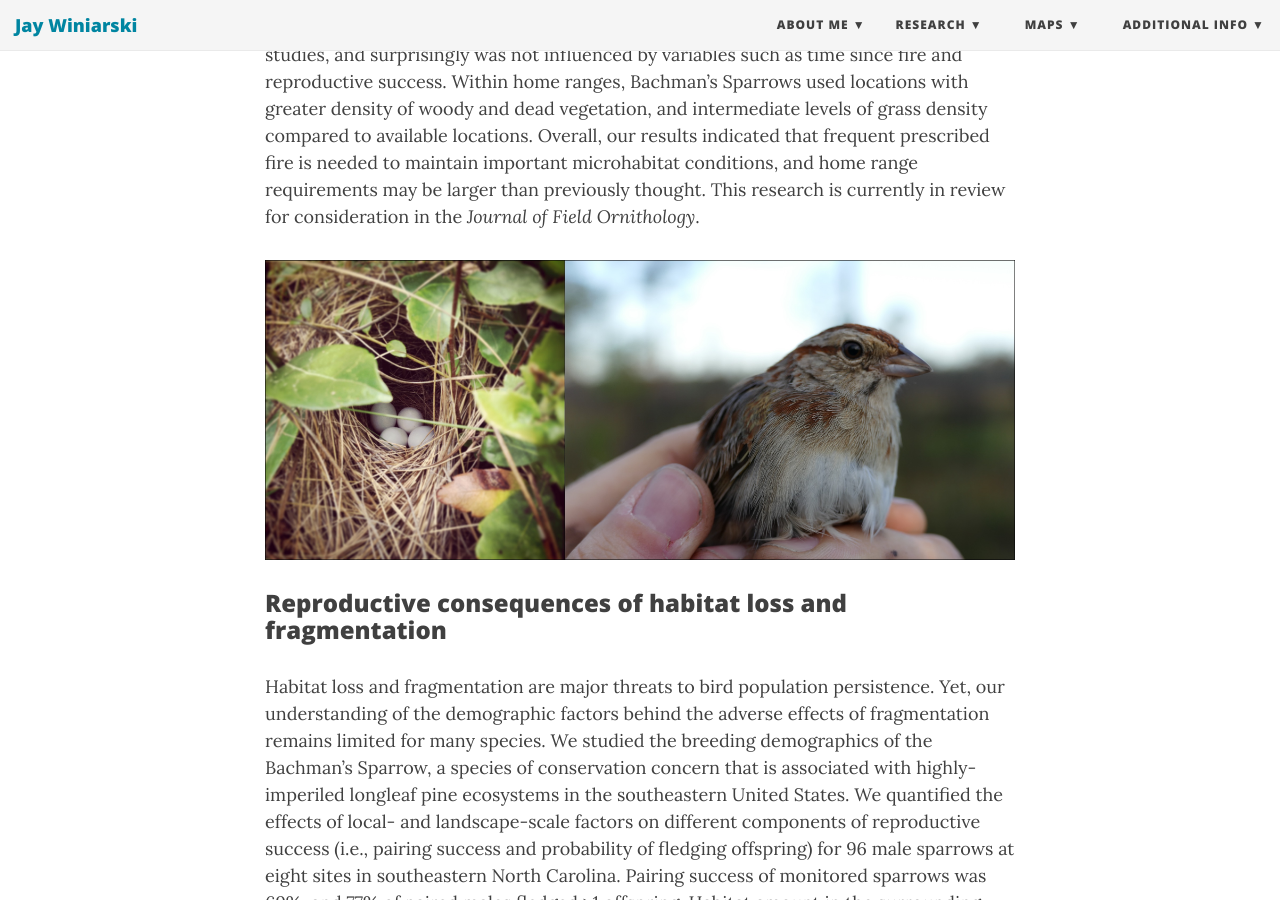
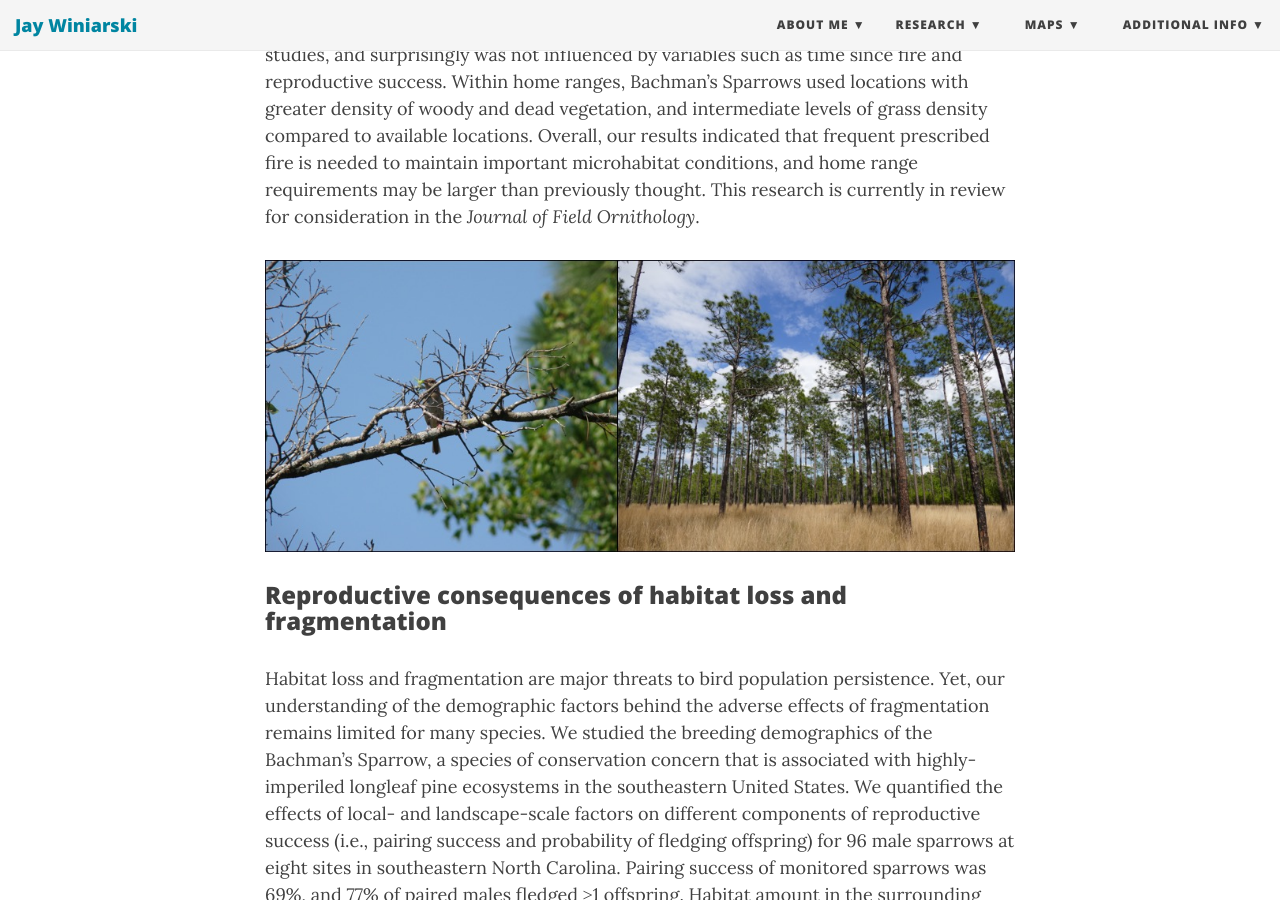
Before and after one commit to jaymwin/jaymwin.github.io, a Jekyll site: the page built from bacs_project.md, in a window 1280 px wide and 900 px high, scrolled down 2228 px. Built offline with Jekyll 4.4.1, drawn with Linux system fonts in a browser that asks for light colours; nearby versions of some CDN libraries.

Commit message:
Update bacs_project.md

```diff
--- a/bacs_project.md
+++ b/bacs_project.md
@@ -18,7 +18,7 @@ Understanding aspects of Bachman’s Sparrow breeding biology may provide valuab
 
 Bachman’s Sparrow populations have declined range-wide during the past 40 years. Peripheral populations have exhibited some of the steepest declines, and the species is now rare or extirpated over much of the northern extent of its historical range. Although home range size and habitat selection have been investigated in the sparrow’s core range, northern populations largely have been unstudied. To better describe the species’ spatial ecology in this region of decline, we quantified home range size, factors influencing home range variation, and microhabitat selection of 37 radio-tagged male Bachman’s Sparrows in the Coastal Plain of North Carolina in 2014 (*N* = 10) and 2015 (*N* = 27). Mean size of home ranges (7.92 ± 0.78 [SE] ha) was larger than most estimates reported from previous studies, and surprisingly was not influenced by variables such as time since fire and reproductive success. Within home ranges, Bachman’s Sparrows used locations with greater density of woody and dead vegetation, and intermediate levels of grass density compared to available locations. Overall, our results indicated that frequent prescribed fire is needed to maintain important microhabitat conditions, and home range requirements may be larger than previously thought. This research is currently in review for consideration  in the *Journal of Field Ornithology*.
 
-![BACS photo](/img/bacs_research.jpeg)
+![BACS photo](/img/pairing_success.jpg)
 
 ### Reproductive consequences of habitat loss and fragmentation
 
```
